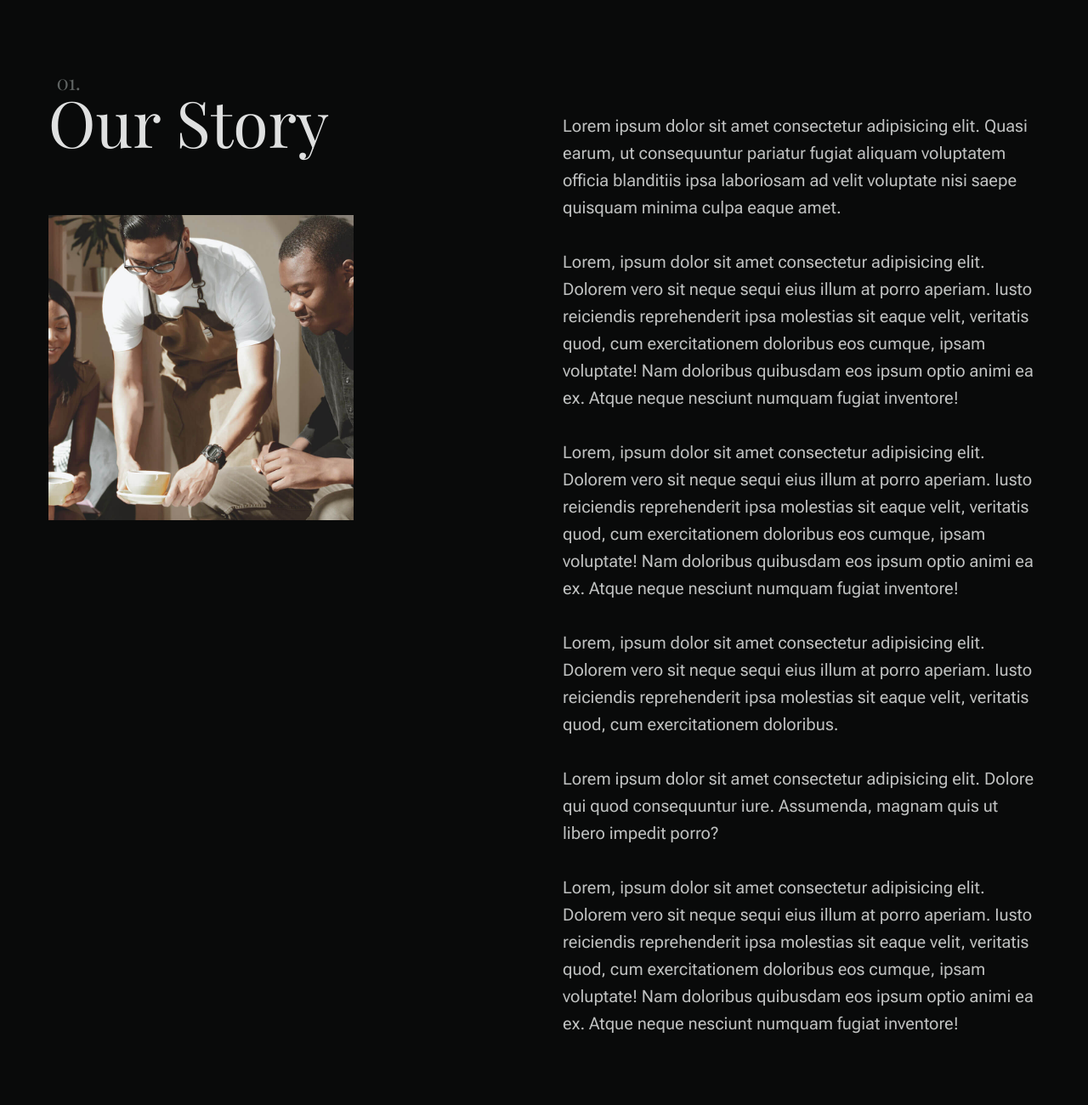
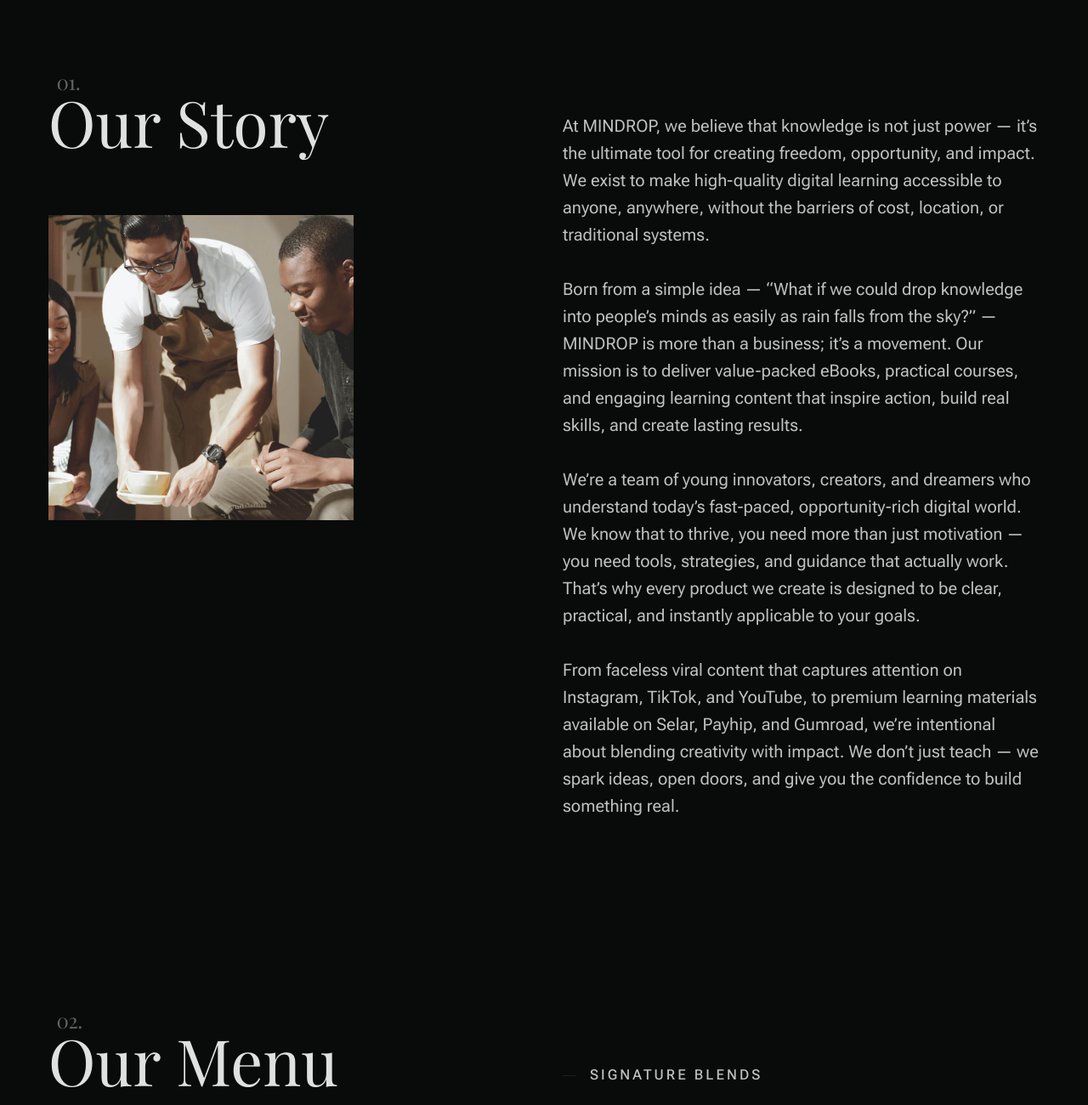
Before and after one commit to Tech-Reni/Mindrop, a plain HTML site: page index.html in a window 1280 px wide. Shown: the part 940-2240 px from the top of the page at 85% size. Drawn offline with nearby package versions, Linux system fonts and the light colour scheme; a web font is replaced by a local one.

Commit message:
Update index.html

```diff
--- a/index.html
+++ b/index.html
@@ -162,25 +162,16 @@
 
                 <div class="column xl-6 lg-6 md-12 s-about__content-end">
                     <p>
-                    Lorem ipsum dolor sit amet consectetur adipisicing elit. Quasi earum, ut consequuntur pariatur fugiat aliquam voluptatem officia blanditiis ipsa laboriosam ad velit voluptate nisi saepe quisquam minima culpa eaque amet.
+At MINDROP, we believe that knowledge is not just power — it’s the ultimate tool for creating freedom, opportunity, and impact. We exist to make high-quality digital learning accessible to anyone, anywhere, without the barriers of cost, location, or traditional systems.
                     </p>
+                    <p>
+Born from a simple idea — “What if we could drop knowledge into people’s minds as easily as rain falls from the sky?” — MINDROP is more than a business; it’s a movement. Our mission is to deliver value-packed eBooks, practical courses, and engaging learning content that inspire action, build real skills, and create lasting results.                    </p>
 
                     <p>
-                    Lorem, ipsum dolor sit amet consectetur adipisicing elit. Dolorem vero sit neque sequi eius illum at porro aperiam. Iusto reiciendis reprehenderit ipsa molestias sit eaque velit, veritatis quod, cum exercitationem doloribus eos cumque, ipsam voluptate! Nam doloribus quibusdam eos ipsum optio animi ea ex. Atque neque nesciunt numquam fugiat inventore!
-                    </p>
+We’re a team of young innovators, creators, and dreamers who understand today’s fast-paced, opportunity-rich digital world. We know that to thrive, you need more than just motivation — you need tools, strategies, and guidance that actually work. That’s why every product we create is designed to be clear, practical, and instantly applicable to your goals.                    </p>
 
                     <p>
-                    Lorem, ipsum dolor sit amet consectetur adipisicing elit. Dolorem vero sit neque sequi eius illum at porro aperiam. Iusto reiciendis reprehenderit ipsa molestias sit eaque velit, veritatis quod, cum exercitationem doloribus eos cumque, ipsam voluptate! Nam doloribus quibusdam eos ipsum optio animi ea ex. Atque neque nesciunt numquam fugiat inventore!
-                    </p>
-
-                    <p>
-                    Lorem, ipsum dolor sit amet consectetur adipisicing elit. Dolorem vero sit neque sequi eius illum at porro aperiam. Iusto reiciendis reprehenderit ipsa molestias sit eaque velit, veritatis quod, cum exercitationem doloribus.
-                    </p>
-
-                    <p>Lorem ipsum dolor sit amet consectetur adipisicing elit. Dolore qui quod consequuntur iure. Assumenda, magnam quis ut libero impedit porro?</p>
-
-                    <p>
-                    Lorem, ipsum dolor sit amet consectetur adipisicing elit. Dolorem vero sit neque sequi eius illum at porro aperiam. Iusto reiciendis reprehenderit ipsa molestias sit eaque velit, veritatis quod, cum exercitationem doloribus eos cumque, ipsam voluptate! Nam doloribus quibusdam eos ipsum optio animi ea ex. Atque neque nesciunt numquam fugiat inventore!
+From faceless viral content that captures attention on Instagram, TikTok, and YouTube, to premium learning materials available on Selar, Payhip, and Gumroad, we’re intentional about blending creativity with impact. We don’t just teach — we spark ideas, open doors, and give you the confidence to build something real.
                     </p>
 
                 </div> <!--end column -->
```
